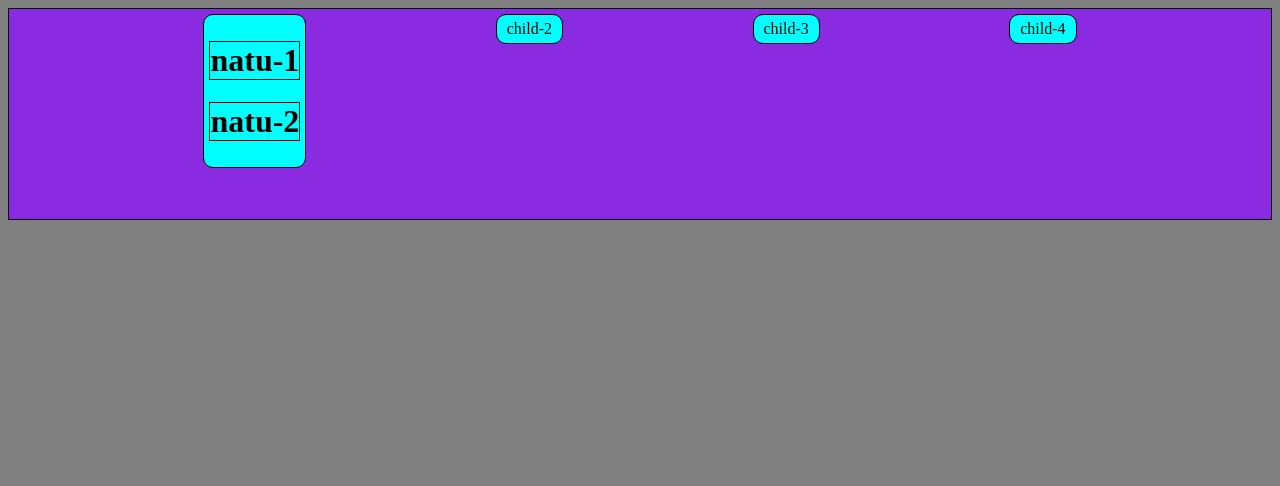
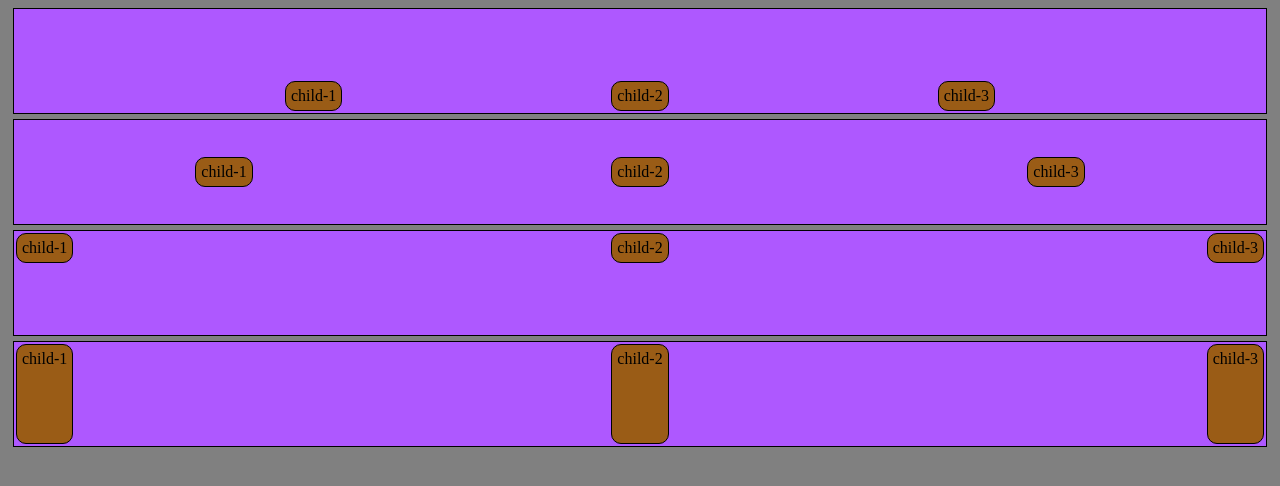
Before and after one commit to CoderSagarThakare/webDev-Batch1, a plain HTML site: page HTML-CSS/4-flexbox/index.html in a window 1280 px wide. Drawn offline with Linux system fonts and the light colour scheme.

Commit message:
flexbox added

```diff
--- a/HTML-CSS/4-flexbox/index.css
+++ b/HTML-CSS/4-flexbox/index.css
@@ -7,6 +7,7 @@ body {
     border: 1px solid black;
 }
 
+/*
 #parent {
 
     padding: 5px;
@@ -30,4 +31,43 @@ body {
 
 .child1{
     padding: 5px;
+} */
+
+
+.parent,
+.parent2,
+.parent3,
+.parent4 {
+    height: 100px;
+    padding: 2px;
+    display: flex;
+    margin: 5px;
+    background-color: rgb(174, 88, 255);
 }
+
+.parent {
+    align-items: end;
+    justify-content: space-evenly;
+}
+
+.parent2 {
+    align-items: center;
+    justify-content: space-around;
+}
+
+.parent3 {
+    align-items: start;
+    justify-content: space-between;
+}
+
+.parent4 {
+    justify-content: space-between;
+}
+
+.child1,
+.child2,
+.child3 {
+    border-radius: 10px;
+    padding: 5px;
+    background-color: rgb(154, 92, 22);
+}
--- a/HTML-CSS/4-flexbox/index.html
+++ b/HTML-CSS/4-flexbox/index.html
@@ -10,19 +10,29 @@
 
 <body>
 
-    <div id="parent" class="border">
-        <div class="child1 border">
-            <h1 class="border">natu-1</h1>
-            <h1 class="border">natu-2</h1>
-        </div>
-
+    <div class="parent border">
+        <div class="child1 border">child-1</div>
         <div class="child2 border">child-2</div>
-
         <div class="child3 border">child-3</div>
-
-        <div class="child4 border">child-4</div>
     </div>
 
+    <div class="parent2 border">
+        <div class="child1 border">child-1</div>
+        <div class="child2 border">child-2</div>
+        <div class="child3 border">child-3</div>
+    </div>
+
+    <div class="parent3 border">
+        <div class="child1 border">child-1</div>
+        <div class="child2 border">child-2</div>
+        <div class="child3 border">child-3</div>
+    </div>
+
+    <div class="parent4 border">
+        <div class="child1 border">child-1</div>
+        <div class="child2 border">child-2</div>
+        <div class="child3 border">child-3</div>
+    </div>
 
 
 </body>
```
